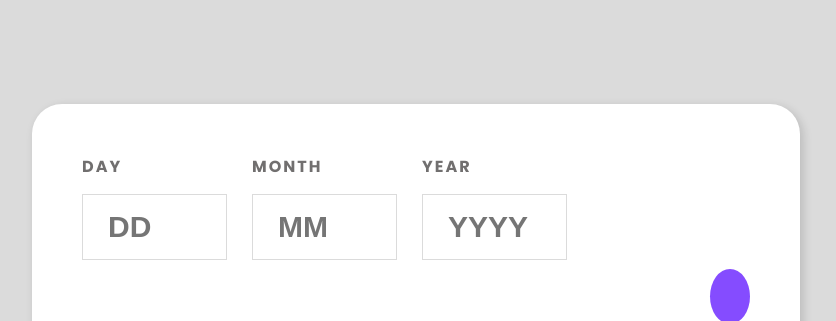
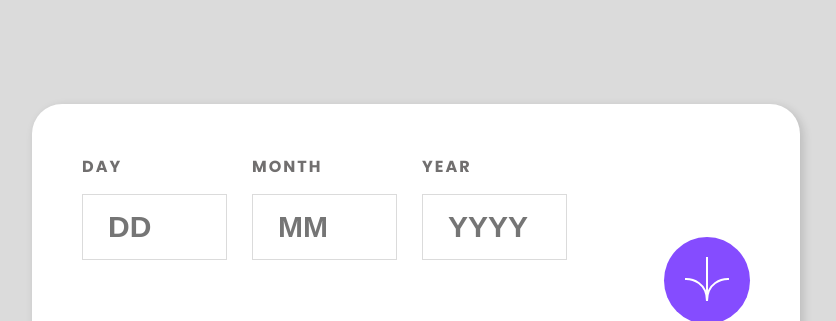
Before and after one commit to Yassin-ha/age-calculator-app-main, a plain HTML site: page index.html in a window 1280 px wide. Shown: the top 321 px of the page, without its empty margins (224-1060 px from the left). Drawn offline with Linux system fonts and the light colour scheme; the site is published under a folder, as on GitHub Pages, so addresses that start at the root find nothing.

Commit message:
fix links

```diff
--- a/index.html
+++ b/index.html
@@ -40,7 +40,7 @@
         </div>
       </div>
       <div class="btn">
-        <button id="btn"><img src="/assets/images/icon-arrow.svg" alt=""></button>
+        <button id="btn"><img src="./assets/images/icon-arrow.svg" alt=""></button>
       </div>
     </header>
     <div class="your-age">
```
